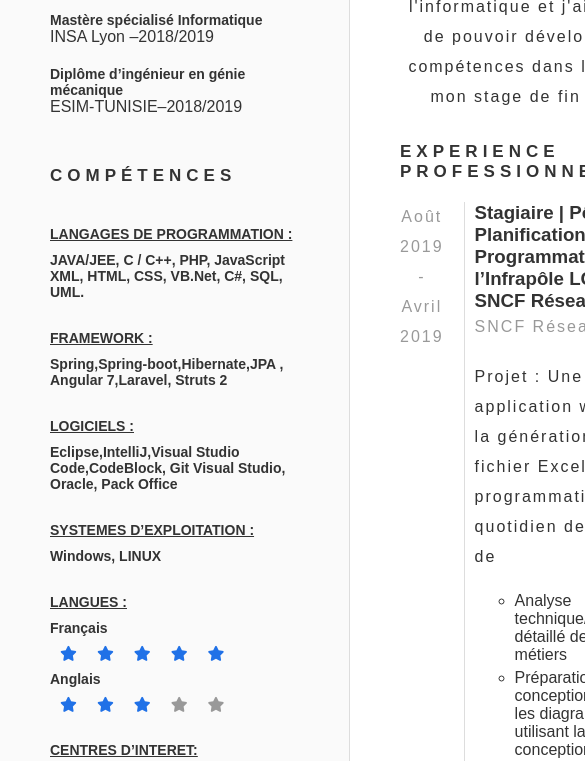
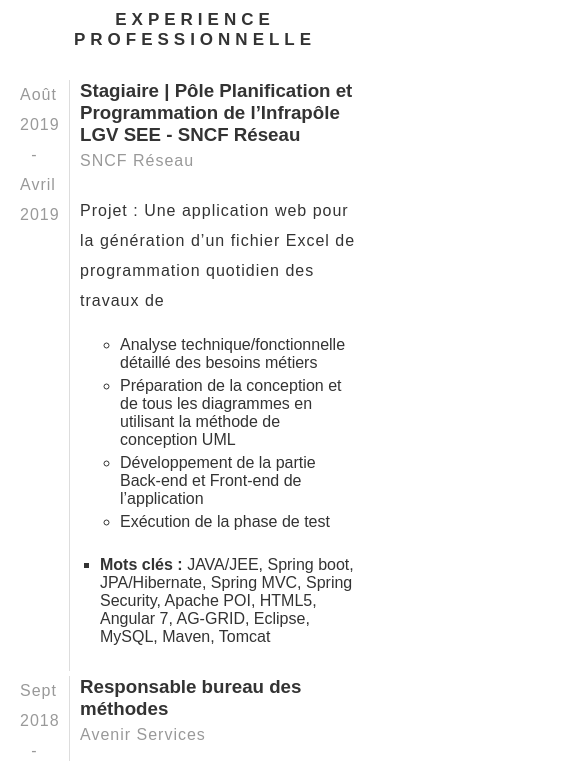
Before and after one commit to medsiala/cv-Siala-Mohamed, a website: page index.html in a window 390 px wide. Shown: the part 588-1349 px from the top of the page, 585 px wide, since content can reach past the window. Drawn offline with Linux system fonts and the light colour scheme; a web font is replaced by a local one.

Commit message:
mobile display realised

```diff
--- a/index.html
+++ b/index.html
@@ -18,7 +18,7 @@
   <body>
     <div class="grid-container">
       <header>
-        <h1> <span>M</span>ohamed Siala</h1>
+        <h1><span>M</span>ohamed Siala</h1>
         <p>Développeur Java/JEE</p>
       </header>
       <section class="picture">
@@ -121,7 +121,7 @@
             <p class="text-hint mb-2">SNCF Réseau</p>
             <p>
               Projet : Une application web pour la génération d’un fichier Excel
-              de programmation quotidien des travaux de
+              de programmation quotidien des travaux de </p>
               <ul >
                 <li>
                     Analyse technique/fonctionnelle détaillé des besoins métiers
@@ -137,7 +137,7 @@
                     Exécution de la phase de test
                 </li>
               </ul>
-            </p>
+
             <ul class="pl-2">
               <li >
                 <span> Mots clés :</span> JAVA/JEE, Spring boot, JPA/Hibernate, Spring MVC, Spring
--- a/scss/style.scss
+++ b/scss/style.scss
@@ -12,7 +12,15 @@
     "aside main" 1fr
     "footer footer"
     / 350px auto;
-  min-height: 100vh;
+  // min-height: 100vh;
+  @include xs {
+    grid:
+      " header" auto
+      "main" auto
+      "picture" auto
+      "aside" auto
+      "footer " auto/auto;
+  }
 }
 header {
   grid-area: header;
@@ -24,11 +32,17 @@ header {
   flex-direction: column;
   justify-content: center;
   align-items: center;
+  @include xs {
+    padding: 5rem 2rem;
+  }
   h1 {
-    font-size: 4rem;
+    font-size: 5rem;
     line-height: 4rem;
     font-weight: 300;
     letter-spacing: 2rem;
+    @include xs {
+      font-size: 4rem;
+    }
     span {
       display: inline-block;
       animation: bounce 2s;
@@ -46,9 +60,17 @@ header {
   display: grid;
   justify-items: center;
   align-items: center;
+  @include xs {
+    padding: 0rem 4rem;
+    margin: 0;
+  }
 
   img {
     border-radius: 50%;
+    @include xs {
+      border: 1px solid #eee;
+      max-width: 30%;
+    }
   }
 }
 aside {
@@ -56,7 +78,10 @@ aside {
   background: var(--background);
   border-right: 1px solid #ddd;
   padding: 5rem;
-  min-height: 1500px;
+  // min-height: 1500px;
+  @include xs {
+    padding: 2rem;
+  }
   .bloc {
     margin-bottom: 5rem;
     h3 {
@@ -140,21 +165,39 @@ aside {
 main {
   grid-area: main;
   padding: 5rem;
+  @include xs {
+    padding: 2rem 1.5rem;
+  }
   h2 {
     margin-bottom: 2rem;
+    @include xs {
+      letter-spacing: 0.2rem;
+      text-align: center;
+      margin-bottom: 3rem;
+    }
   }
   p {
     letter-spacing: 0.2rem;
     line-height: 3rem;
+    @include xs {
+      letter-spacing: 0.1rem;
+    }
   }
   .experience {
     display: flex;
+    margin: 2rem;
+    @include xs {
+      margin: 0.5rem;
+    }
     .timeline {
       width: 67px;
       text-align: center;
       color: var(--hint);
       padding-right: 2rem;
       border-right: 1px solid var(--border);
+      @include xs {
+        width: 50px;
+      }
       p {
         margin: 0;
       }
@@ -171,6 +214,8 @@ main {
         margin: 2rem 0;
         list-style: circle;
         padding-left: 4rem;
+        @include xs {
+        }
         li {
           padding-bottom: 0.5rem;
         }
@@ -195,8 +240,14 @@ footer {
   text-align: center;
   justify-content: center;
   align-items: center;
+  @include xs {
+    padding: 1.5rem;
+  }
   h2 {
     margin-bottom: 3rem;
+    @include xs {
+      margin: 0.5rem 0;
+    }
   }
   form {
     display: flex;
@@ -224,7 +275,7 @@ footer {
       background: linear-gradient(to right, var(--dark), var(--light));
       padding: 1rem 2rem;
       color: white;
-      font-size: 2rem;
+      font-size: 1.7rem;
       border-top-right-radius: 20%;
       border-bottom-right-radius: 20%;
     }
@@ -236,7 +287,9 @@ footer {
       padding: 1rem 2rem;
       border: 0;
       line-height: 2rem;
-
+      @include xs {
+        min-width: 200px;
+      }
       &::placeholder {
         color: var(--text);
       }
```
Also changed, not shown: css/style.css.
